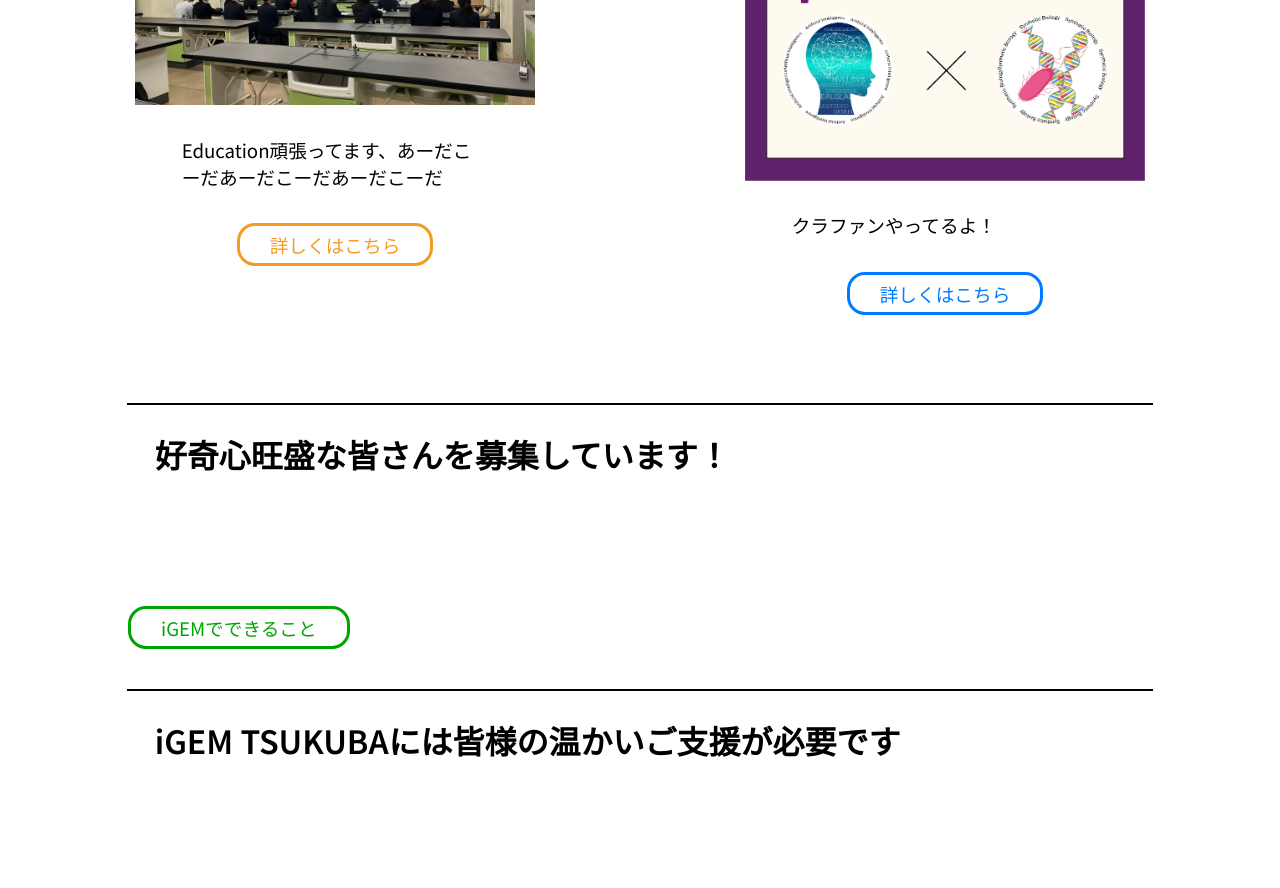
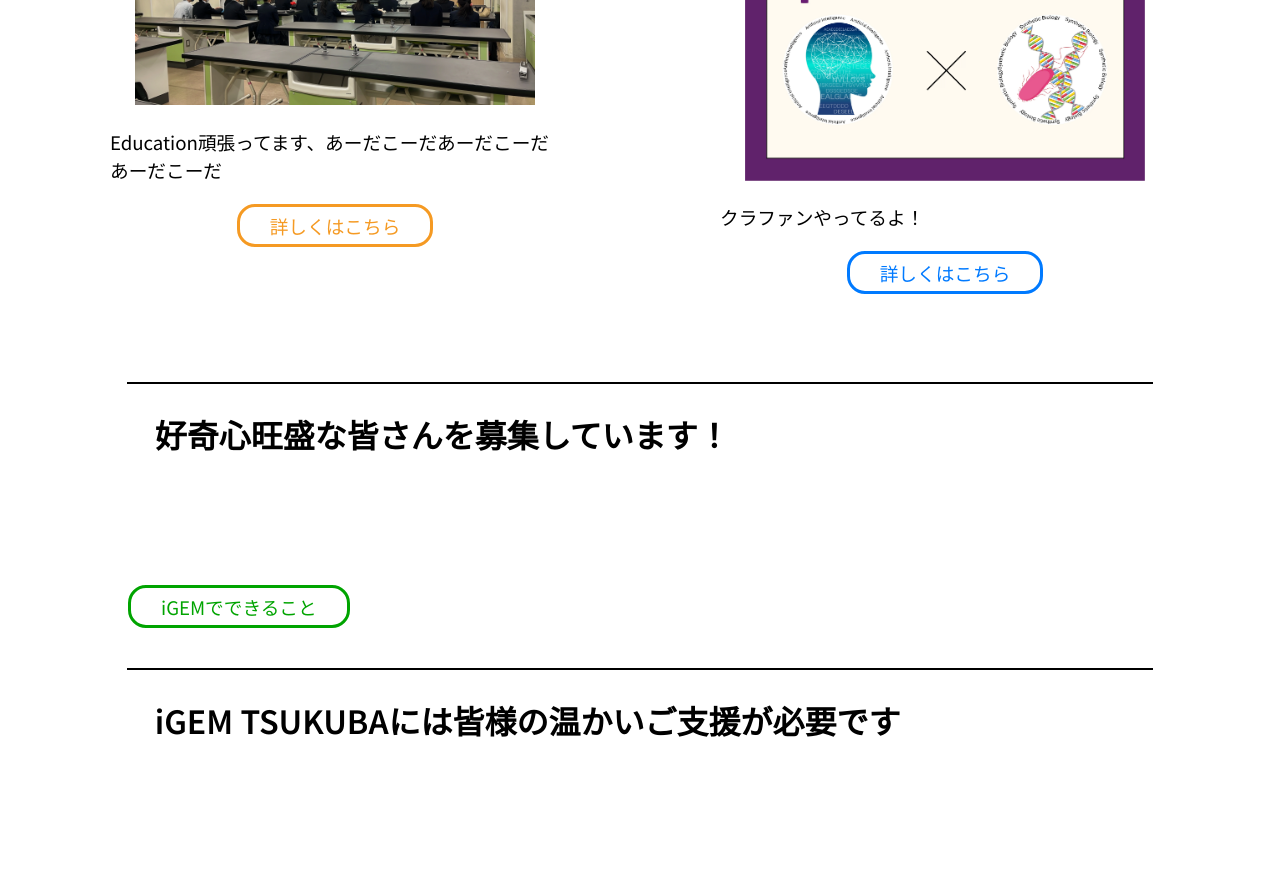
Before and after one commit to igem-tsukuba/igem-tsukuba.github.io, a React (Create React App) app: page / in a window 1280 px wide. Shown: the part 1400-2288 px from the top of the page. Built offline with nearby package versions, Linux system fonts and the light colour scheme.

Commit message:
文章の分量が思ったよりも多かったためBannerのデザイン変更

```diff
--- a/src/components/banner/Banner.tsx
+++ b/src/components/banner/Banner.tsx
@@ -26,9 +26,9 @@ const Banner: React.FC<BannerProps> = ({src, alt, margin = "80px", text, buttonL
                     borderRadius={0}
                     margin="0px"
                 />
-                <Paragraph
-                    text={text}
-                />
+                <p style={{fontFamily: "Noto Sans JP", fontSize: "14pt", lineHeight: "1.5em", textAlign: "start"}}>
+                    {text}
+                </p>
                 <Button
                     label={buttonLabel}
                     textColor={buttonColor}
```
